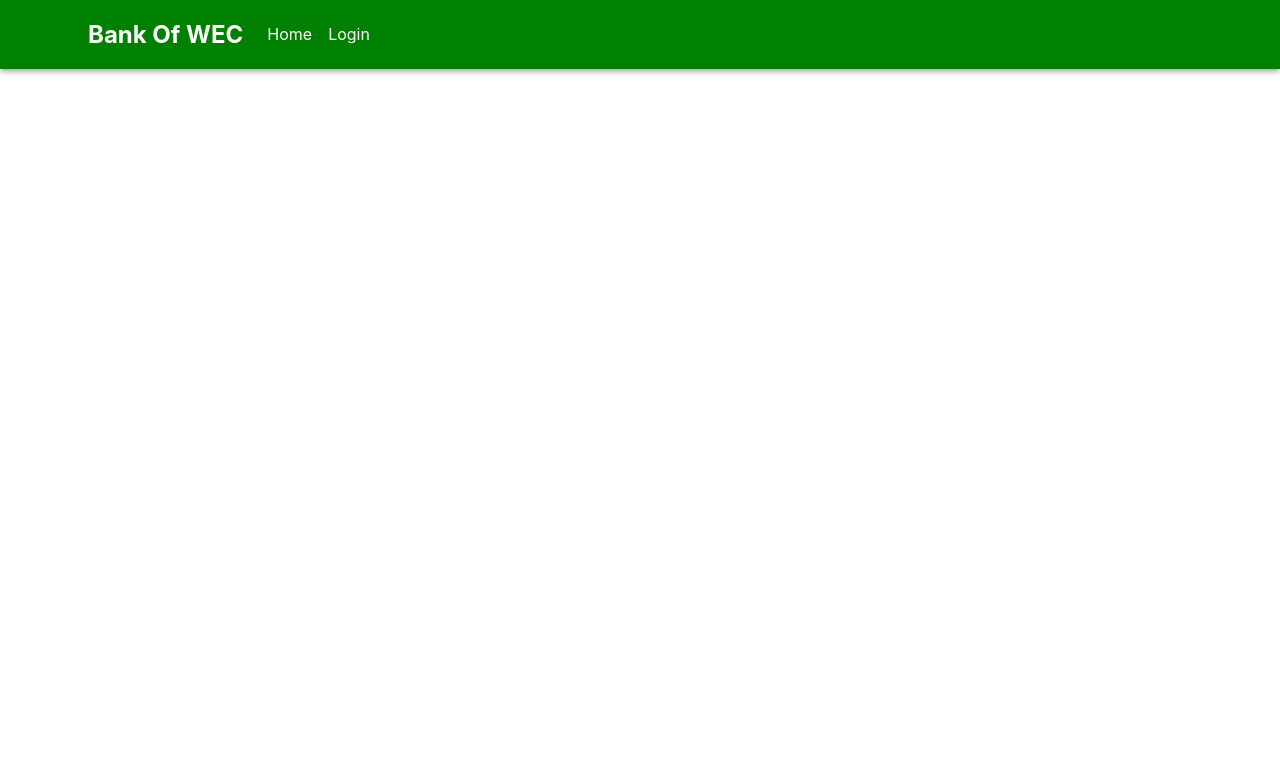
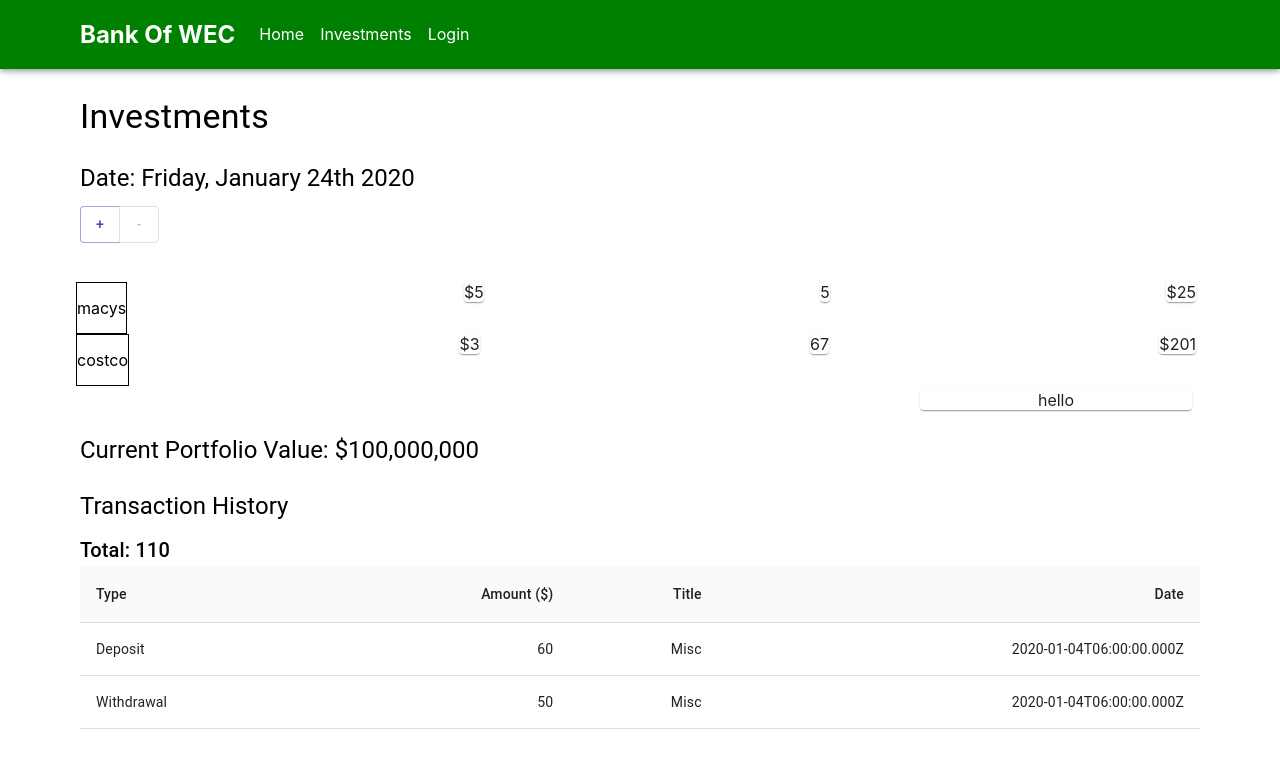
Before and after one commit to jayden-chan/WEC-2020, a React (Create React App) app in the folder frontend/bow/: page /investments in a window 1280 px wide. Shown: the top 768 px of the page. Built offline with nearby package versions, Linux system fonts and the light colour scheme; sample sign-in values are in the browser's storage.

Commit message:
KP: adding investmen page

```diff
--- a/frontend/bow/src/components/Header.js
+++ b/frontend/bow/src/components/Header.js
@@ -18,7 +18,7 @@ export default function Header() {
 
   return (
     <AppBar
-      style={{ backgroundColor: "green", padding: "0 4em", width: "100%" }}
+      style={{ backgroundColor: "green", padding: "0 3.5em", width: "100%" }}
       position="fixed"
     >
       <Toolbar>
@@ -32,6 +32,9 @@ export default function Header() {
             <Link style={{ textDecoration: "none" }} to="/">
               <NavLink>Home</NavLink>
             </Link>
+            <Link style={{ textDecoration: "none" }} to="/investments">
+              <NavLink>Investments</NavLink>
+            </Link>
             <Link style={{ textDecoration: "none" }} to="login">
               <NavLink>Login</NavLink>
             </Link>
--- a/frontend/bow/src/pages/App.js
+++ b/frontend/bow/src/pages/App.js
@@ -4,6 +4,7 @@ import { BrowserRouter as Router, Route } from "react-router-dom";
 import Login from "../pages/Login";
 import Header from "../components/Header";
 import Home from "../pages/Home";
+import Investments from "../pages/Investments";
 
 function App() {
   return (
@@ -12,6 +13,7 @@ function App() {
         <Header />
         <Route exact path="/" component={Home} />
         <Route path="/login" component={Login} />
+        <Route path="/investments" component={Investments} />
       </Router>
     </div>
   );
--- a/frontend/bow/src/pages/Home.js
+++ b/frontend/bow/src/pages/Home.js
@@ -12,9 +12,12 @@ import MenuItem from "@material-ui/core/MenuItem";
 import InputLabel from "@material-ui/core/InputLabel";
 import FormControl from "@material-ui/core/FormControl";
 import Button from "@material-ui/core/Button";
+import ButtonGroup from "@material-ui/core/ButtonGroup";
 import { withStyles } from "@material-ui/core/styles";
 import Typography from "@material-ui/core/Typography";
 import CircularProgress from "@material-ui/core/CircularProgress";
+import Grid from "@material-ui/core/Grid";
+import moment from "moment";
 
 const savingsData = [
   {
@@ -70,7 +73,7 @@ const chequingData = [
   }
 ];
 
-const data = {
+export const data = {
   chequing: chequingData,
   savings: savingsData,
   investments: [],
@@ -90,6 +93,52 @@ const data = {
   ]
 };
 
+export function renderTable(data, account) {
+  if (!data || !data[account] || Object.entries(data).length === 0) {
+    console.log("data is loading");
+    return <CircularProgress color="green" />;
+  }
+  if (data[account].length === 0) {
+    return <div>You have no transactions</div>;
+  } else {
+    console.log("length", data[account].length);
+    const items = data[account].map((row, i) => {
+      return (
+        <TableRow key={i}>
+          <TableCell component="th" scope="row">
+            {row.type}
+          </TableCell>
+          <TableCell align="right">{row.amount}</TableCell>
+          <TableCell align="right">{row.title}</TableCell>
+          <TableCell align="right">{row.date}</TableCell>
+        </TableRow>
+      );
+    });
+
+    return (
+      <TableContainer>
+        <Typography align="left" variant="h6" id="tableTitle">
+          Total:{" "}
+          {data[account].reduce(function(total, el) {
+            return total + el.amount;
+          }, 0)}
+        </Typography>
+        <Table stickyHeader aria-label="sticky table">
+          <TableHead>
+            <TableRow>
+              <TableCell>Type</TableCell>
+              <TableCell align="right">Amount ($)</TableCell>
+              <TableCell align="right">Title</TableCell>
+              <TableCell align="right">Date</TableCell>
+            </TableRow>
+          </TableHead>
+          <TableBody>{items}</TableBody>
+        </Table>
+      </TableContainer>
+    );
+  }
+}
+
 const StyledFormControl = withStyles({
   root: {
     width: "200px",
@@ -107,7 +156,8 @@ export default class Home extends Component {
       transactionAmount: null,
       transactionAccount: "",
       transactionTitle: "",
-      transferAmount: null
+      transferAmount: null,
+      date: moment()
     };
     this.handleTransaction = this.handleTransaction.bind(this);
     this.handleTransfer = this.handleTransfer.bind(this);
@@ -194,50 +244,6 @@ export default class Home extends Component {
     });
   }
 
-  renderTable(account) {
-    if (
-      !this.state.data ||
-      !this.state.data[account] ||
-      Object.entries(this.state.data).length === 0
-    ) {
-      console.log("data is loading");
-      return <CircularProgress color="green" />;
-    }
-    if (this.state.data[account].length === 0) {
-      return <div>You have no transactions</div>;
-    } else {
-      console.log("length", this.state.data[account].length);
-      const items = this.state.data[account].map((row, i) => {
-        return (
-          <TableRow key={i}>
-            <TableCell component="th" scope="row">
-              {row.type}
-            </TableCell>
-            <TableCell align="right">{row.amount}</TableCell>
-            <TableCell align="right">{row.title}</TableCell>
-            <TableCell align="right">{row.date}</TableCell>
-          </TableRow>
-        );
-      });
-
-      return (
-        <TableContainer>
-          <Table stickyHeader aria-label="sticky table">
-            <TableHead>
-              <TableRow>
-                <TableCell>Type</TableCell>
-                <TableCell align="right">Amount ($)</TableCell>
-                <TableCell align="right">Title</TableCell>
-                <TableCell align="right">Date</TableCell>
-              </TableRow>
-            </TableHead>
-            <TableBody>{items}</TableBody>
-          </Table>
-        </TableContainer>
-      );
-    }
-  }
-
   transactionForm(isKaren) {
     return (
       <form noValidate autoComplete="off" style={{ textAlign: "left" }}>
@@ -299,7 +305,7 @@ export default class Home extends Component {
           style={{
             backgroundColor: "green",
             color: "white",
-            marginTop: "1em"
+            marginTop: "2em"
           }}
         >
           Submit
@@ -328,7 +334,7 @@ export default class Home extends Component {
           style={{
             backgroundColor: "green",
             color: "white",
-            marginTop: "1em"
+            marginTop: "2em"
           }}
         >
           Submit
@@ -337,20 +343,49 @@ export default class Home extends Component {
     );
   }
 
+  dayAdd() {
+    this.setState(state => ({
+      date: state.date.add(1, "days")
+    }));
+  }
+  daySubtract() {
+    this.setState(state => ({
+      date: state.date.subtract(1, "days")
+    }));
+  }
+
   render() {
     const isKaren = "savings" in this.state.data;
+    console.log("isKaren", isKaren);
+    console.log("date", this.state.date);
     console.log("data", this.state.data);
+
     return (
       <Layout>
         <Typography variant="h4" align="left">
           Transactions
         </Typography>
+        <Typography variant="h5" align="left">
+          Date: {this.state.date.format("dddd, MMMM Do YYYY")}
+        </Typography>
+        <ButtonGroup
+          color="primary"
+          style={{ float: "left" }}
+          aria-label="outlined primary button group"
+        >
+          <Button onClick={() => this.dayAdd()}>+</Button>
+          <Button disabled onClick={() => this.daySubtract()}>
+            -
+          </Button>
+        </ButtonGroup>
+        <br></br>
+        <br></br>
         {isKaren && (
           <>
             <Typography variant="h5" align="left">
               Savings
             </Typography>
-            {this.renderTable("savings")}
+            {renderTable(this.state.data, "savings")}
           </>
         )}
         {isKaren && (
@@ -358,25 +393,20 @@ export default class Home extends Component {
             <Typography variant="h5" align="left">
               Chequing
             </Typography>
-            {this.renderTable("chequing")}
+            {renderTable(this.state.data, "chequing")}
           </>
         )}
-        {isKaren && (
-          <>
-            <Typography variant="h5" align="left">
-              Investments
-            </Typography>
-            {this.renderTable("investments")}
-          </>
-        )}
-        <Typography variant="h5" align="left">
-          Bobby's Account
-        </Typography>
-        {this.renderTable("bobby")}
+        <Typography variant="h5" align="left"></Typography>
+        {renderTable(this.state.data, "bobby")}
+
+        <Grid container spacing={3} style={{ marginTop: "1.5em" }}>
+          <Grid item xs={6}>
             <Typography variant="h5" align="left">
               Add Transaction
             </Typography>
-        {this.transactionForm()}
+            {this.transactionForm(isKaren)}
+          </Grid>
+          <Grid item xs={6}>
             {isKaren && (
               <>
                 <Typography variant="h5" align="left">
@@ -385,6 +415,8 @@ export default class Home extends Component {
                 {this.transferForm()}
               </>
             )}
+          </Grid>
+        </Grid>
       </Layout>
     );
   }
--- /dev/null
+++ b/frontend/bow/src/pages/Investments.js
@@ -0,0 +1,211 @@
+import React, { Component } from "react";
+import Layout from "../components/Layout";
+import Typography from "@material-ui/core/Typography";
+import { renderTable } from "./Home";
+import Button from "@material-ui/core/Button";
+import ButtonGroup from "@material-ui/core/ButtonGroup";
+import Grid from "@material-ui/core/Grid";
+import Paper from "@material-ui/core/Paper";
+import CircularProgress from "@material-ui/core/CircularProgress";
+
+import moment from "moment";
+
+export default class Investments extends Component {
+  constructor(props) {
+    super(props);
+    this.state = {
+      data: {
+        stocks: [
+          { name: "macys", count: 5, price: 5 },
+          { name: "costco", count: 67, price: 3 }
+        ],
+        investments: [
+          {
+            date: "2020-01-04T06:00:00.000Z",
+            type: "Deposit",
+            amount: 60,
+            title: "Misc"
+          },
+          {
+            date: "2020-01-04T06:00:00.000Z",
+            type: "Withdrawal",
+            amount: 50,
+            title: "Misc"
+          }
+        ]
+      },
+      date: moment()
+    };
+  }
+
+  componentDidMount = async () => {
+    if (!localStorage.getItem("bow-login-token")) {
+      this.props.history.push("/login");
+      return;
+    }
+
+    const link = "http://localhost:3000/date";
+    // fetch(link, {
+    //   method: "POST",
+    //   headers: {
+    //     Authorization: localStorage.getItem("bow-login-token")
+    //   },
+    //   body: {
+    //     date: this.state.date.format("YYYY-MM-DD")
+    //   }
+    // }).then(res => {
+    //   if (res.status === 200) {
+    //     res.json().then(json => this.setState({ data: json }));
+    //   } else {
+    //     res.text().then(text => alert(text));
+    //   }
+    // });
+  };
+
+  dayAdd() {
+    this.setState(state => ({
+      date: state.date.add(1, "days")
+    }));
+    const link = "http://localhost:3000/date";
+
+    fetch(link, {
+      method: "POST",
+      headers: {
+        Authorization: localStorage.getItem("bow-login-token")
+      },
+      body: {
+        date: this.state.date.format("YYYY-MM-DD")
+      }
+    }).then(res => {
+      if (res.status === 200) {
+        res.json().then(json => this.setState({ data: json }));
+      } else {
+        res.text().then(text => alert(text));
+      }
+    });
+  }
+  daySubtract() {
+    this.setState(state => ({
+      date: state.date.subtract(1, "days")
+    }));
+    const link = "http://localhost:3000/date";
+
+    fetch(link, {
+      method: "POST",
+      headers: {
+        Authorization: localStorage.getItem("bow-login-token")
+      },
+      body: {
+        date: this.state.date.format("YYYY-MM-DD")
+      }
+    }).then(res => {
+      if (res.status === 200) {
+        res.json().then(json => this.setState({ data: json }));
+      } else {
+        res.text().then(text => alert(text));
+      }
+    });
+  }
+
+  stockRow(name, price, count) {
+    return (
+      <div
+        style={{
+          display: "flex",
+          width: "100%",
+          justifyContent: "space-between"
+        }}
+      >
+        <div
+          style={{
+            border: "1px solid black",
+            display: "flex",
+            justifyContent: "center",
+            alignItems: "center"
+          }}
+        >
+          <div
+            style={{
+              height: "50px",
+              display: "flex",
+              justifyContent: "center",
+              alignItems: "center"
+            }}
+          >
+            {name}
+          </div>
+        </div>
+        <div>
+          <Paper>${price}</Paper>
+        </div>
+        <div>
+          <Paper>{count}</Paper>
+        </div>
+        <div>
+          <Paper>${price * count}</Paper>
+        </div>
+      </div>
+    );
+  }
+
+  render() {
+    console.log("data", this.state.data.stocks);
+    return (
+      <Layout>
+        <Typography variant="h4" align="left">
+          Investments
+        </Typography>
+        <Typography variant="h5" align="left">
+          Date: {this.state.date.format("dddd, MMMM Do YYYY")}
+        </Typography>
+        <ButtonGroup
+          color="primary"
+          style={{ float: "left" }}
+          aria-label="outlined primary button group"
+        >
+          <Button onClick={() => this.dayAdd()}>+</Button>
+          <Button disabled onClick={() => this.daySubtract()}>
+            -
+          </Button>
+        </ButtonGroup>
+        <br></br>
+        <br></br>
+        <br></br>
+        <br></br>
+        {this.state.data ? (
+          <Grid container spacing={1}>
+            {this.state.data.stocks.map(el => (
+              <Grid container item xs={12} spacing={1}>
+                {this.stockRow(el.name, el.price, el.count)}
+              </Grid>
+            ))}
+            <Grid container item xs={12} spacing={1}>
+              <Grid item xs={3}>
+                <Paper></Paper>
+              </Grid>
+              <Grid item xs={3}>
+                <Paper></Paper>
+              </Grid>
+              <Grid item xs={3}>
+                <Paper></Paper>
+              </Grid>
+              <Grid item xs={3}>
+                <Paper>hello</Paper>
+              </Grid>
+            </Grid>
+          </Grid>
+        ) : (
+          <CircularProgress color="green"></CircularProgress>
+        )}
+
+        <Typography variant="h5" align="left">
+          Current Portfolio Value: $100,000,000
+        </Typography>
+        <Typography variant="h5" align="left">
+          Transaction History
+        </Typography>
+        {renderTable(this.state.data, "investments")}
+      </Layout>
+    );
+  }
+}
```
Lines whose indentation alone changed are shown as unchanged.
